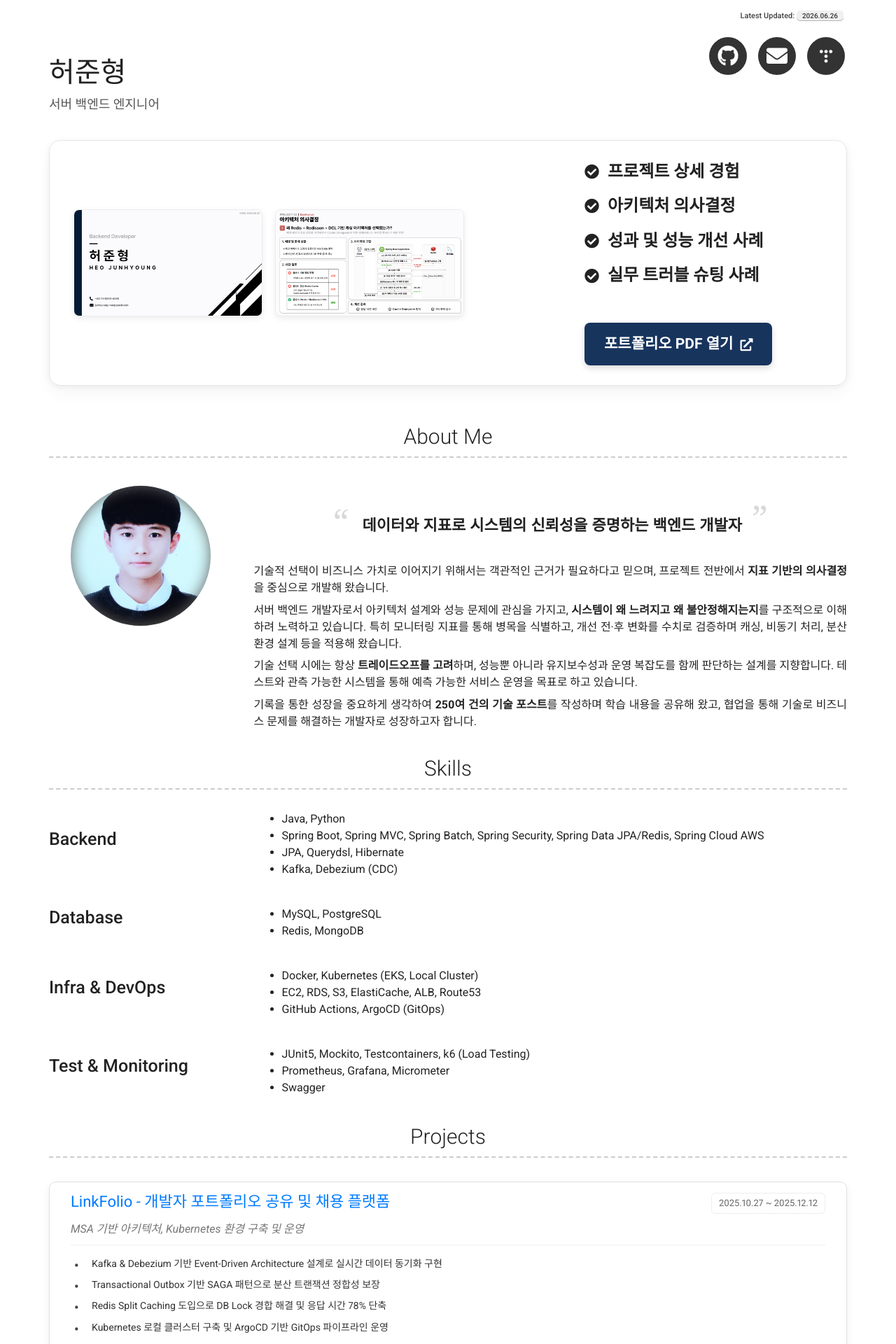
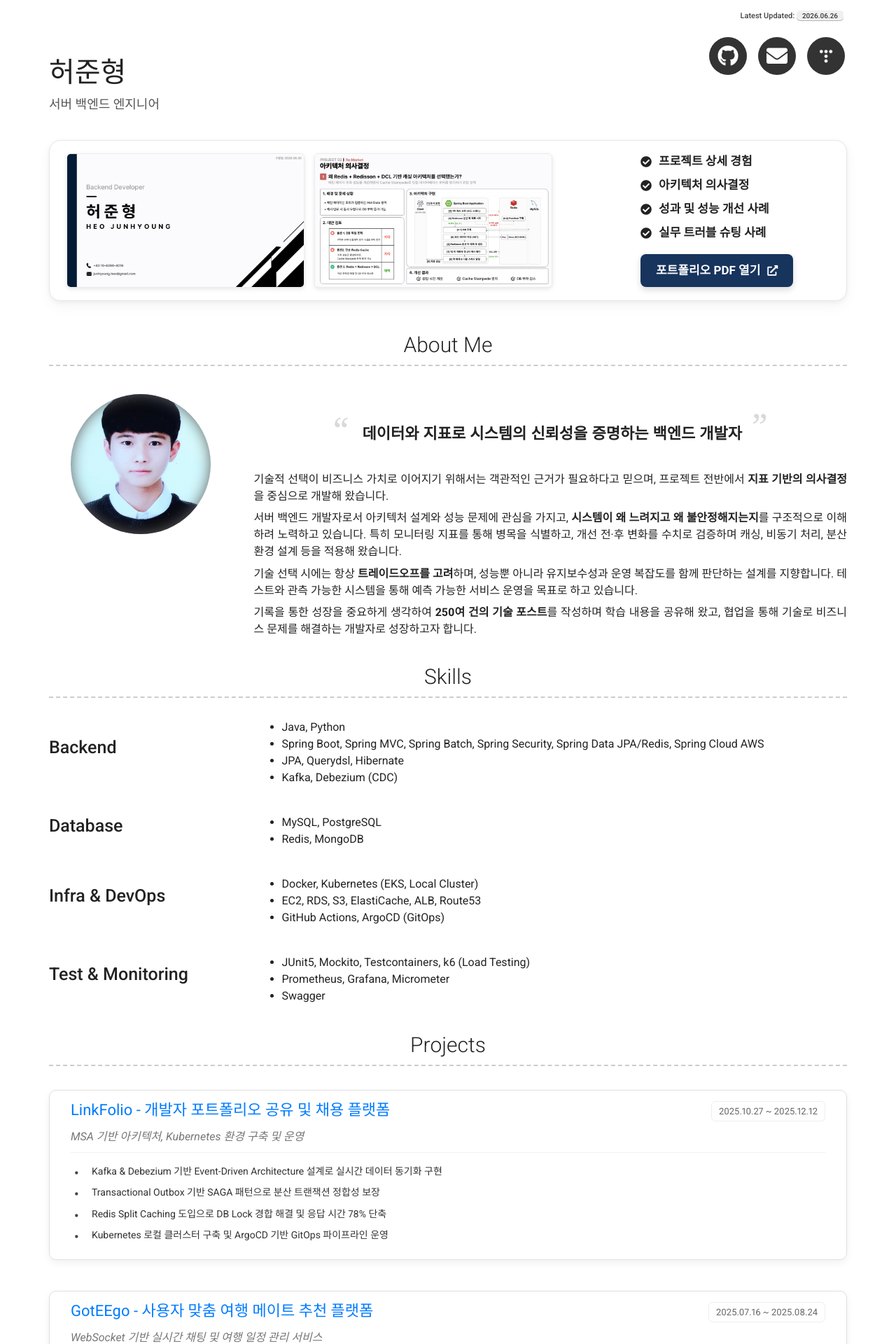
Before and after one commit to HeoJunHyoung/HeoJunHyoung.github.io, a Jekyll site: the page built from index.md, in a window 1280 px wide. Shown: the top 1920 px of the page at 70% size. Built offline with Jekyll 4.4.1, drawn with Linux system fonts in a browser that asks for light colours; nearby versions of some CDN libraries.

Commit message:
chore: 사이즈 변경

```diff
--- a/assets/main.scss
+++ b/assets/main.scss
@@ -283,128 +283,147 @@ body {
 
 
 
-
-
 /* =========================================
    Portfolio Banner
    ========================================= */
 
 .portfolio-banner-container {
     margin-top: 0;
-  margin-bottom: 55px;
+    margin-bottom: 45px;
 }
 
 .portfolio-banner {
+
     display: flex;
     align-items: center;
     justify-content: space-between;
 
-  padding: 28px 34px;
+    background: #fff;
 
-  background: #fff;
     border: 1px solid #e5e7eb;
     border-radius: 16px;
 
+    padding: 18px 24px;
+
     box-shadow:
-    0 2px 8px rgba(0,0,0,.05),
-    0 10px 24px rgba(0,0,0,.04);
+        0 2px 6px rgba(0,0,0,.05),
+        0 8px 20px rgba(0,0,0,.04);
 
     overflow: hidden;
 }
 
-/* -----------------------------
-   왼쪽 썸네일 영역
------------------------------- */
+/* -------------------------
+   썸네일
+-------------------------- */
 
 .pb-preview {
-  flex: 1;
+
+    flex: 1.6;
 
     display: flex;
     align-items: center;
-  gap: 18px;
+
+    gap: 14px;
 }
 
 .pb-preview img {
-  width: 270px;
+
+    width: 340px;
+
     height: auto;
 
-  border-radius: 8px;
+    border-radius: 6px;
+
+    border: 1px solid #ececec;
 
     background: #fff;
 
-  border: 1px solid #ececec;
-
     box-shadow:
-      0 3px 8px rgba(0,0,0,.08);
+        0 2px 6px rgba(0,0,0,.10);
 
     transition: .2s ease;
 }
 
 .pb-preview img:hover {
+
     transform: translateY(-2px);
 }
 
-/* -----------------------------
-   오른쪽 설명
------------------------------- */
+/* -------------------------
+   오른쪽
+-------------------------- */
 
 .pb-info {
-  width: 340px;
+
+    width: 270px;
+
+    margin-left: 22px;
 
     display: flex;
     flex-direction: column;
     justify-content: center;
-
-  margin-left: 40px;
 }
 
+/* -------------------------
+   체크리스트
+-------------------------- */
+
 .pb-checklist {
+
     list-style: none;
 
+    margin: 0;
     padding: 0;
-  margin: 0 0 24px 0;
 }
 
 .pb-checklist li {
+
     display: flex;
     align-items: center;
 
-  font-size: 24px;
+    font-size: 17px;
+
     font-weight: 700;
+
     color: #222;
 
-  margin-bottom: 16px;
+    margin-bottom: 10px;
 
     line-height: 1.4;
 }
 
 .pb-checklist li:last-child {
+
     margin-bottom: 0;
 }
 
 .pb-checklist i {
-  margin-right: 12px;
 
-  font-size: 21px;
+    margin-right: 10px;
+
+    font-size: 16px;
 
     color: #222;
 }
 
-/* -----------------------------
+/* -------------------------
    버튼
------------------------------- */
+-------------------------- */
 
 .pb-button {
+
     display: inline-flex;
+
     align-items: center;
     justify-content: center;
+
     gap: 10px;
 
     width: fit-content;
 
-  padding: 15px 28px;
+    margin-top: 18px;
 
-  margin-top: 26px;
+    padding: 11px 22px;
 
     border-radius: 8px;
 
@@ -414,91 +433,95 @@ body {
 
     text-decoration: none;
 
-  font-size: 21px;
+    font-size: 17px;
+
     font-weight: 700;
 
     box-shadow:
-      0 4px 10px rgba(0,0,0,.14);
+        0 4px 10px rgba(0,0,0,.15);
 
     transition: .2s ease;
 }
 
 .pb-button:hover {
+
     background: #102949;
+
     transform: translateY(-2px);
 }
 
 .pb-button i {
-  font-size: 18px;
+
+    font-size: 15px;
 }
 
-/* -----------------------------
+/* -------------------------
    반응형
------------------------------- */
+-------------------------- */
 
-@media (max-width: 1100px) {
+@media (max-width:1100px){
 
-  .portfolio-banner {
+    .portfolio-banner{
 
         flex-direction: column;
 
         align-items: flex-start;
-
-    padding: 24px;
     }
 
-  .pb-preview {
+    .pb-preview{
 
-    width: 100%;
+        width:100%;
 
-    justify-content: center;
+        justify-content:center;
 
-    flex-wrap: wrap;
+        flex-wrap:wrap;
 
-    margin-bottom: 30px;
+        margin-bottom:24px;
     }
 
-  .pb-preview img {
+    .pb-preview img{
 
-    width: 320px;
+        width:320px;
 
-    max-width: 100%;
+        max-width:100%;
     }
 
-  .pb-info {
+    .pb-info{
 
-    width: 100%;
+        width:100%;
 
-    margin-left: 0;
+        margin-left:0;
     }
 
-  .pb-button {
+    .pb-button{
 
-    width: 100%;
+        width:100%;
 
-    justify-content: center;
-  }
+        justify-content:center;
     }
 
-@media (max-width: 700px) {
-
-  .pb-preview {
-
-    flex-direction: column;
 }
 
-  .pb-preview img {
+@media (max-width:700px){
 
-    width: 100%;
+    .pb-preview{
+
+        flex-direction:column;
     }
 
-  .pb-checklist li {
+    .pb-preview img{
 
-    font-size: 18px;
+        width:100%;
     }
 
-  .pb-button {
+    .pb-checklist li{
 
-    font-size: 18px;
+        font-size:16px;
     }
+
+    .pb-button{
+
+        font-size:16px;
     }
+
+}
```
Lines whose indentation alone changed are shown as unchanged.
